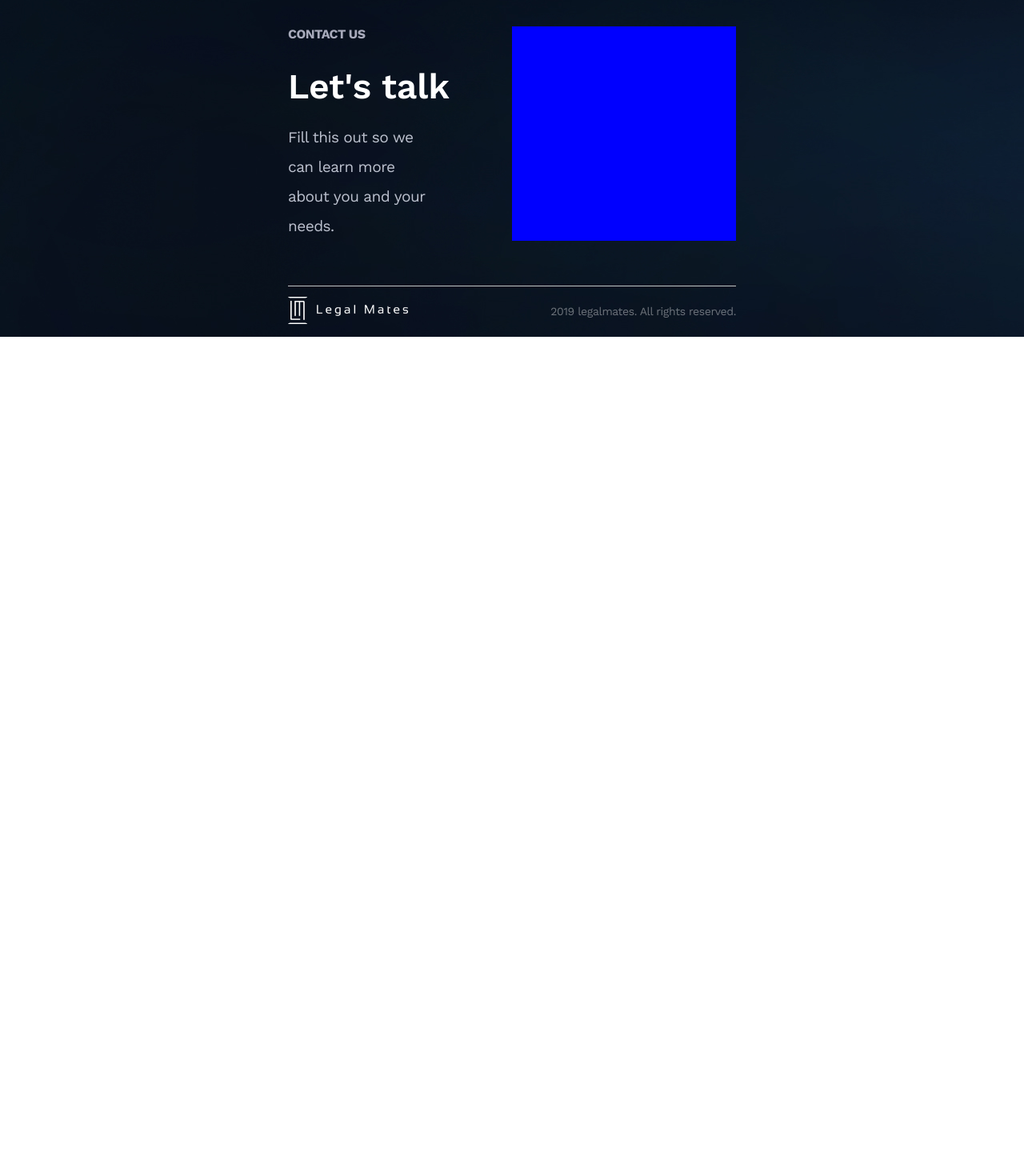
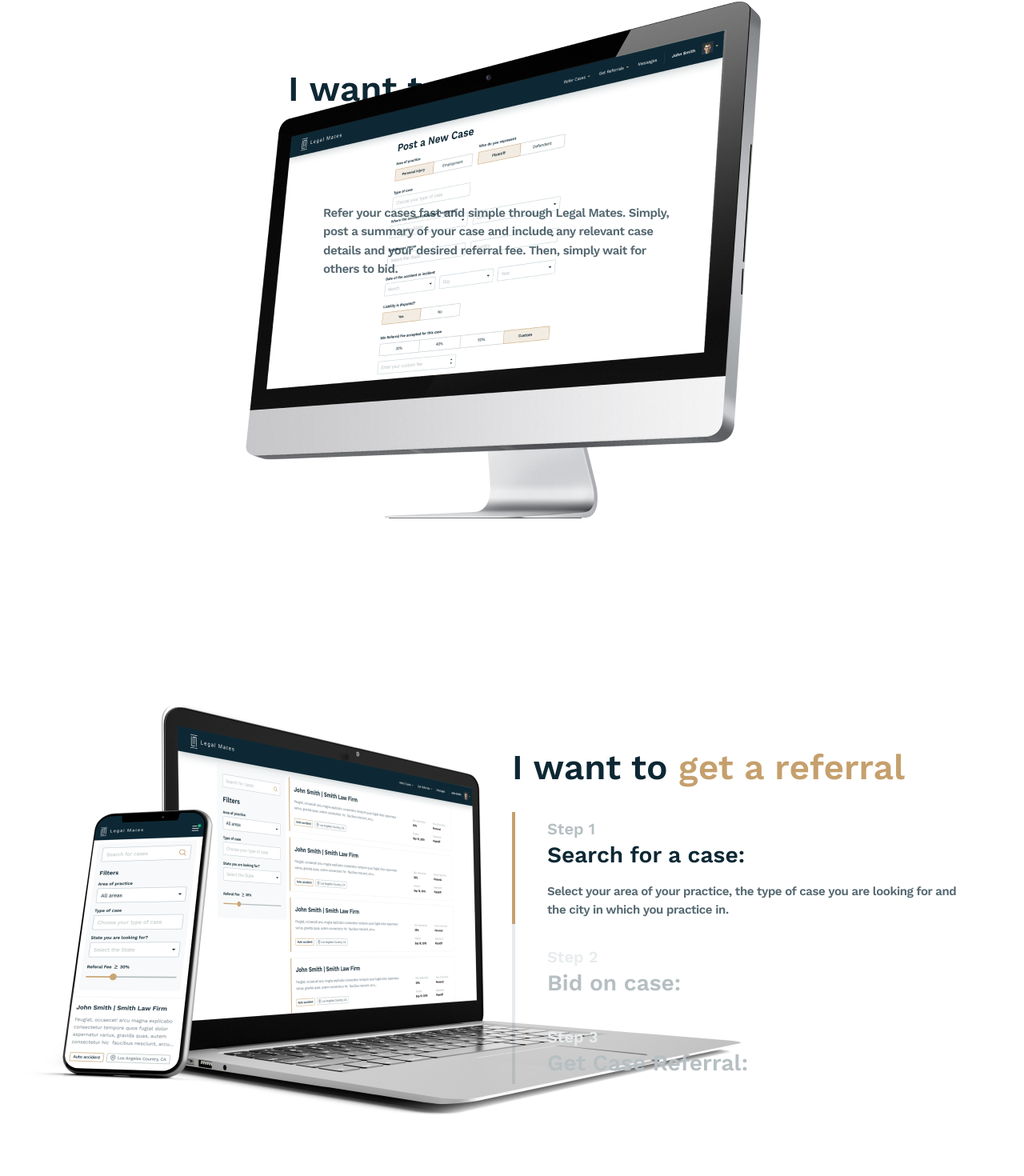
Before and after one commit to RuslanVA/legalmates-app, a React (Create React App) app: page / in a window 1280 px wide. Shown: the part 693-2163 px from the top of the page at 80% size. Before the commit the page ends 1114 px from the top, so only its background shows below. Built offline with nearby package versions, Linux system fonts and the light colour scheme.

Commit message:
add how it works section

```diff
--- a/src/assets/scss/_base.scss
+++ b/src/assets/scss/_base.scss
@@ -87,6 +87,10 @@ p {
   letter-spacing: -0.03em;
 }
 
+ul {
+  @include zero-list;
+}
+
 input {
   -webkit-appearance: none;
   -webkit-border-radius: 0;
--- /dev/null
+++ b/src/components/HowItWorks/HowItWorks.js
@@ -0,0 +1,75 @@
+import React, {Component} from "react";
+import postCase from "../../assets/media/post-case.png";
+import searchCase from "../../assets/media/search-case.png";
+import Steps from "../chunks/Steps/Steps";
+import "./HowItWorks.scss";
+
+
+class HowItWorks extends Component {
+
+    render() {
+
+        const data1 = [
+            {
+                id: 1,
+                step: "Step 1",
+                title: "Post your case:",
+                desc: "Refer your cases fast and simple through Legal Mates. Simply, post a summary of your case and include any relevant case details and your desired referral fee. Then, simply wait for others to bid. "
+            },
+            {
+                id: 2,
+                step: "Step 2",
+                title: "Attorney Bids:",
+                desc: "Interested lawyers will submit bids, which may include adjusting their desired referral fee."
+            },
+            {
+                id: 3,
+                step: "Step 3",
+                title: "Select Attorney:",
+                desc: "Review your bids and reject any of those that don’t interest you. For the bids that do interest you, either accept outright, or direct message the bidder to discuss in greater detail."
+            }
+        ];
+
+        const data2 = [
+            {
+                id: 1,
+                step: "Step 1",
+                title: "Search for a case:",
+                desc: "Select your area of your practice, the type of case you are looking for and the city in which you practice in."
+            },
+            {
+                id: 2,
+                step: "Step 2",
+                title: "Bid on case:",
+                desc: "Once you find a case that interests you, simply select the referral fee that you are willing to offer to submit your bid."
+            },
+            {
+                id: 3,
+                step: "Step 3",
+                title: "Get Case Referral:",
+                desc: "If the referring attorney is interested in your offer, they will reach out through a direct message where you can discuss the case in more detail."
+            }
+        ];
+
+        return (
+            <div className="how-it-works">
+                <div className="how-post">
+                    <h2>
+                        I want to <span>refer a case</span>
+                    </h2>
+                    <img src={postCase} alt="I want to refer a case"/>
+                    <Steps data={data1} />
+                </div>
+                <div className="how-search">
+                    <h2>
+                        I want to <span>get a referral</span>
+                    </h2>
+                    <img src={searchCase} alt="I want to get a referral"/>
+                    <Steps data={data2}/>
+                </div>
+            </div>
+        );
+    }
+}
+
+export default HowItWorks;
--- /dev/null
+++ b/src/components/HowItWorks/HowItWorks.scss
@@ -0,0 +1,55 @@
+@import "../../assets/scss/style.scss";
+
+.how-it-works {
+  margin-top: 62px;
+
+  h2 span {
+    color: $gold;
+  }
+
+  .how-post {
+    position: relative;
+    min-height: 583px;
+    margin-top: 169px;
+    margin-left: 360px;
+
+    .steps {
+      max-width: 495px;
+      margin-top: 30px;
+    }
+
+    img {
+      position: absolute;
+      top: -107px;
+      right: 314px;
+    }
+  }
+
+  .how-search {
+    position: relative;
+    min-height: 558px;
+    margin-top: 265px;
+
+    h2 {
+      margin-left: 50%;
+      position: relative;
+      z-index: 10;
+    }
+
+    .steps {
+      max-width: 580px;
+      margin-top: 30px;
+      margin-left: 50%;
+      position: relative;
+      z-index: 10;
+    }
+
+    img {
+      position: absolute;
+      top: -122px;
+      left: 0;
+    }
+
+  }
+
+}
--- /dev/null
+++ b/src/components/chunks/Steps/Steps.js
@@ -0,0 +1,39 @@
+import React, {Component} from "react";
+import "./Steps.scss";
+import StepsItem from "../StepsItem/StepsItem";
+
+class Steps extends Component {
+
+    handleClick = (e) => {
+        if (!e.currentTarget.classList.contains('active')) {
+            for (let item of e.currentTarget.parentNode.querySelectorAll('.steps-item')) {
+                item.classList.remove('active');
+            }
+            e.currentTarget.classList.add('active');
+        }
+    };
+
+    render() {
+        return (
+            <ul className="steps">
+
+                    {this.props.data.map((item) => {
+                        const itemClassName = (item.id === 1) ? 'active' : null;
+                        return (
+                            <StepsItem
+                                itemClassName={itemClassName}
+                                key={item.id}
+                                step={item.step}
+                                title={item.title}
+                                desc={item.desc}
+                                onclick={this.handleClick}
+                            />
+                        )
+                    })
+                    }
+            </ul>
+        );
+    }
+}
+
+export default Steps;
--- /dev/null
+++ b/src/components/chunks/Steps/Steps.scss
@@ -0,0 +1,5 @@
+@import "../../../assets/scss/style.scss";
+
+.steps {
+
+}
--- /dev/null
+++ b/src/components/chunks/StepsItem/StepsItem.js
@@ -0,0 +1,26 @@
+import React from 'react';
+import "./StepsItem.scss";
+
+const StepsItem = (props) => {
+
+    const itemClassName = props.itemClassName ? ('steps-item ' + props.itemClassName) : "steps-item";
+
+    return (
+        <li
+            className={itemClassName}
+            onClick={props.onclick ? props.onclick : null}
+        >
+            <h4>
+                {props.step}
+            </h4>
+            <h3>
+                {props.title}
+            </h3>
+            <p>
+                {props.desc}
+            </p>
+        </li>
+    );
+};
+
+export default StepsItem;
--- /dev/null
+++ b/src/components/chunks/StepsItem/StepsItem.scss
@@ -0,0 +1,49 @@
+@import "../../../assets/scss/style.scss";
+
+.steps-item {
+
+  padding-top: 30px;
+  border-left: 4px solid rgba(29, 66, 84, 0.1);
+  cursor: pointer;
+
+  h4 {
+    padding-left: 40px;
+
+    color: $light-grey;
+
+  }
+
+  h3 {
+    padding: 5px 0 10px 40px;
+    color: $grey;
+  }
+
+  p {
+    display: none;
+  }
+
+  &.active {
+
+    padding-top: 30px;
+    border-left: 4px solid $gold;
+
+    h4 {
+      color: $grey;
+    }
+
+    h3 {
+      color: $dark-blue;
+    }
+
+    p {
+      display: block;
+      padding: 8px 0 5px 40px;
+      opacity: 0.7;
+      @include secondary-text1;
+    }
+  }
+
+  &:first-of-type {
+    padding-top: 10px;
+  }
+}
--- a/src/components/pages/Home.js
+++ b/src/components/pages/Home.js
@@ -1,6 +1,7 @@
 import React, {Component, Fragment} from 'react';
 import Header from "../chunks/Header/Header";
 import MainSlide from "../MainSlide/MainSlide";
+import HowItWorks from "../HowItWorks/HowItWorks";
 import Footer from "../chunks/Footer/Footer";
 
 
@@ -18,7 +19,7 @@ class HomePage extends Component {
             <Fragment>
                 <Header/>
                 <MainSlide/>
-                <p>Legal Mates</p>
+                <HowItWorks/>
                 <Footer/>
             </Fragment>
         );
```
